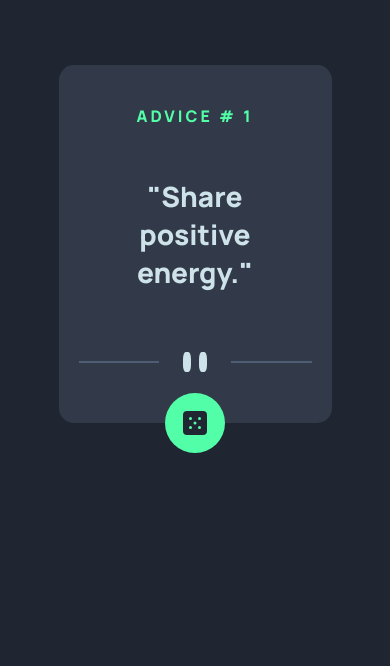
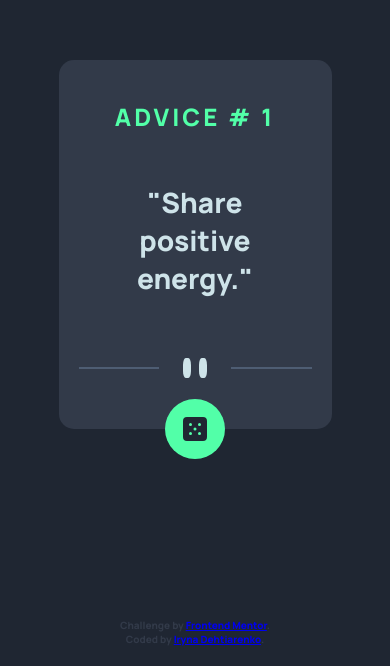
Before and after one commit to Irina-Dehtiarenko/advice_generator_from_frontentmentor, a plain HTML site: page index.html in a window 390 px wide. Shown: the part 178-844 px from the top of the page. Drawn offline with Linux system fonts and the light colour scheme.

Commit message:
I fixed the bug so that after each click it showed new advice and corrected the HTML code according to the accessibitily commands

```diff
--- a/index.html
+++ b/index.html
@@ -21,8 +21,9 @@
     <title>Frontend Mentor | Advice generator app</title>
   </head>
   <body>
-    <div class="advices">
-      <p class="advice-id">Advice # <span>1</span></p>
+    <main class="advices">
+
+       <h1> <p class="advice-id">Advice # <span>1</span></p></h1>
         <p class="advice-text">"Share positive energy."</p>
         <div class="accesories">
           <div class="line"></div>
@@ -35,16 +36,19 @@
         <div class="cube">
           <img src="./images/icon-dice.svg" alt="cube for random" />
         </div>
-    </div>
 
-    <!-- poniżej będzie footer-->
+    </main>
 
-    <!-- <div class="attribution">
+    <footer>
+      <div class="attribution">
         Challenge by
         <a href="https://www.frontendmentor.io?ref=challenge" target="_blank"
           >Frontend Mentor</a
-      >. Coded by <a href="#">Your Name Here</a>.
-    </div> -->
+        >.<br />
+        Coded by
+        <a href="https://github.com/Irina-Dehtiarenko">Iryna Dehtiarenko</a>.
+      </div>
+    </footer>
 
     <script src="./main.js"></script>
   </body>
--- a/main.js
+++ b/main.js
@@ -10,7 +10,9 @@ let advices = {
 const randomAdvices = () => {
   const url = `https://api.adviceslip.com/advice`;
 
-  fetch(url)
+  fetch(url, {
+    cache: "no-cache",
+  })
     .then((response) => {
       if (!response.ok) {
         throw new Error("Invalid url adress");
--- a/style.css
+++ b/style.css
@@ -17,11 +17,12 @@ body {
   align-items: center;
   justify-content: center;
   flex-direction: column;
+  position: relative;
   height: 100vh;
   background: var(--color-body);
   font-family: "Manrope", sans-serif;
 }
-div.advices {
+.advices {
   display: flex;
   flex-direction: column;
   align-items: center;
@@ -34,6 +35,7 @@ div.advices {
 p.advice-id {
   margin-top: 40px;
   color: var(--color-accesories);
+  font-size: 24px;
   text-transform: uppercase;
   letter-spacing: 3px;
 }
@@ -85,15 +87,26 @@ div.cube {
   background: var(--color-accesories);
   border-radius: 50%;
 }
+footer {
+  position: absolute;
+  bottom: 0;
+  margin: 20px;
+  color: var(--color-main);
+  font-size: 10px;
+  text-align: center;
+}
+a:hover {
+  color: var(--color-line);
+}
 
 @media (max-width: 584px) {
-  div.advices {
+  .advices {
     width: 70vw;
   }
 }
 
 @media (max-width: 375px) {
-  div.advices {
+  .advices {
     width: 100vw;
   }
   p.advice-id {
@@ -105,7 +118,7 @@ div.cube {
 }
 
 @media (max-height: 424px) {
-  div.advices {
+  .advices {
     width: 50vw;
     height: 80vh;
   }
```
Lines whose indentation alone changed are shown as unchanged.
